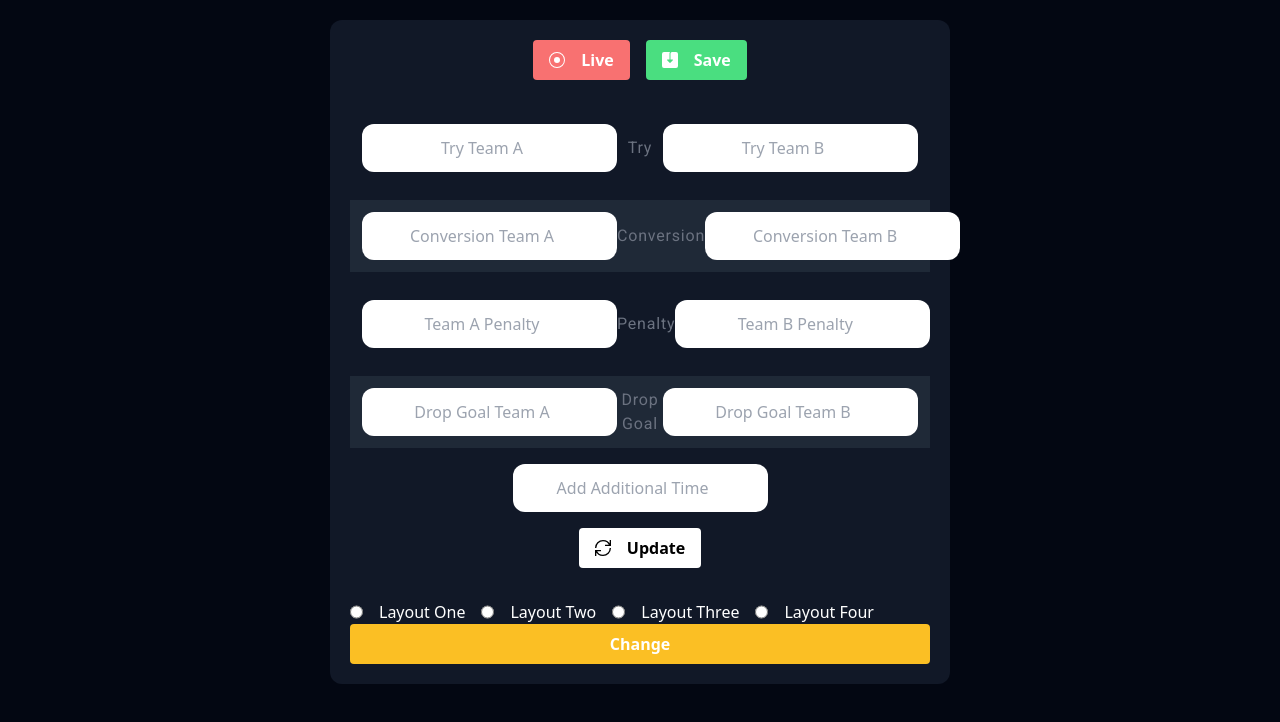
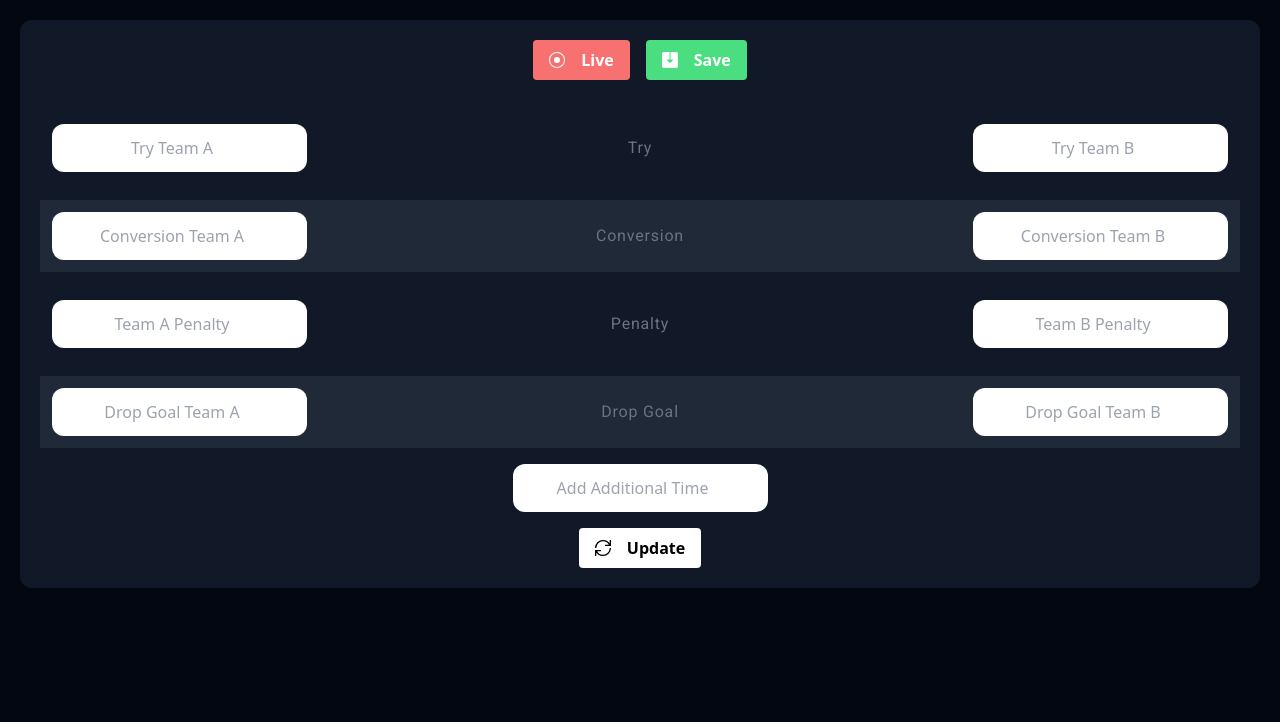
Before and after one commit to yanniro2/score-board-app, a Next.js app: page /dashboard in a window 1280 px wide. Shown: the top 722 px of the page. Built offline with nearby package versions, Linux system fonts and the light colour scheme.

Commit message:
api values updated

```diff
--- a/components/ScoreDashboard.tsx
+++ b/components/ScoreDashboard.tsx
@@ -18,7 +18,10 @@ type FormData = {
   team_one_goal: string;
   team_two_goal: string;
   [key: string]: string;
-  layout: string; // Index signature allowing any other string properties
+  layout: string;
+  is_change: string;
+  is_live: string;
+  // Index signature allowing any other string properties
 };
 
 export const revalidate = true;
@@ -37,6 +40,8 @@ export default function ScoreDashboard() {
     team_one_goal: "",
     team_two_goal: "",
     layout: "",
+    is_change: "v",
+    is_live: "false",
   });
 
   const [apiResponse, setApiResponse] = useState<string | null>(null);
@@ -76,39 +81,12 @@ export default function ScoreDashboard() {
     }
   };
 
-  const handleSubmit_radio = async () => {
-    const formDataObj = new FormData();
-
-    for (const key in formData) {
-      formDataObj.append(key, formData[key]);
-    }
-
-    try {
-      const response = await fetch("https://score-demo.yalpos.com/api/score", {
-        method: "POST",
-        body: formDataObj,
-        next: { revalidate: 1 },
-      });
-
-      const data = await response.json();
-      setApiResponse(JSON.stringify(data));
-      if (response.ok) {
-        // revalidatePath("/live");
-        window.location.reload();
-      } else {
-        throw new Error("Failed to create a topic");
-      }
-    } catch (error) {
-      console.error("Error:", error);
-    }
-  };
-
   return (
-    <div className="md:w-1/2 h-max mx-auto bg-gray-900 rounded-xl p-5 text-white text-center flex flex-col justify-between gap-[2rem] w-full">
+    <div className="md:w-full h-max mx-auto bg-gray-900 rounded-xl p-5 text-white text-center flex flex-col justify-between gap-[2rem] w-full">
       <Popup />
 
-      <form action={handleSubmit} className="flex flex-col gap-[1rem]">
-        <div className="box-1 p-3 bg-gray-800">
+      <form action={handleSubmit} className="flex flex-col gap-[1rem] w-full">
+        <div className="box-1 p-3 bg-gray-800 w-full">
           <input
             type="number"
             name="team_one_try"
@@ -231,36 +209,6 @@ export default function ScoreDashboard() {
           Update
         </button>
       </form>
-
-      <form action="handleSubmit_radio" className="flex flex-col">
-        <div className="flex gap-[1rem]">
-          <input type="radio" name="layout" id="layoutOne" value="layoutOne" />
-          <label htmlFor="layoutOne">Layout One</label>
-
-          <input type="radio" name="layout" id="layoutTwo" value="layoutTwo" />
-          <label htmlFor="layoutTwo">Layout Two</label>
-
-          <input
-            type="radio"
-            name="layout"
-            id="layoutThree"
-            value="layoutThree"
-          />
-          <label htmlFor="layoutThree">Layout Three</label>
-
-          <input
-            type="radio"
-            name="layout"
-            id="layoutFour"
-            value="layoutFour"
-          />
-          <label htmlFor="layoutFour">Layout Four</label>
-        </div>
-
-        <button type="submit" className="btn bg-amber-400">
-          Change
-        </button>
-      </form>
     </div>
   );
 }
```
